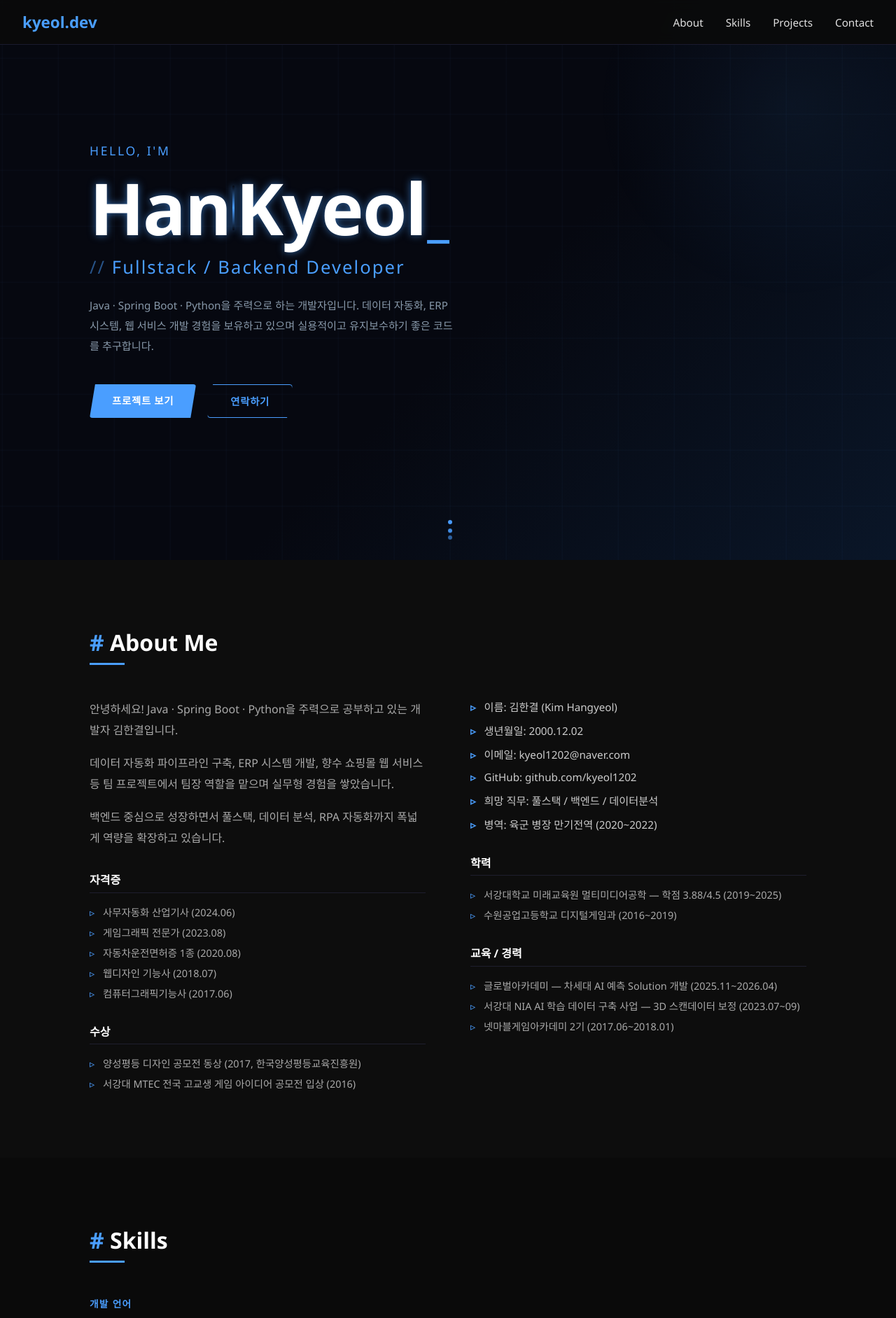
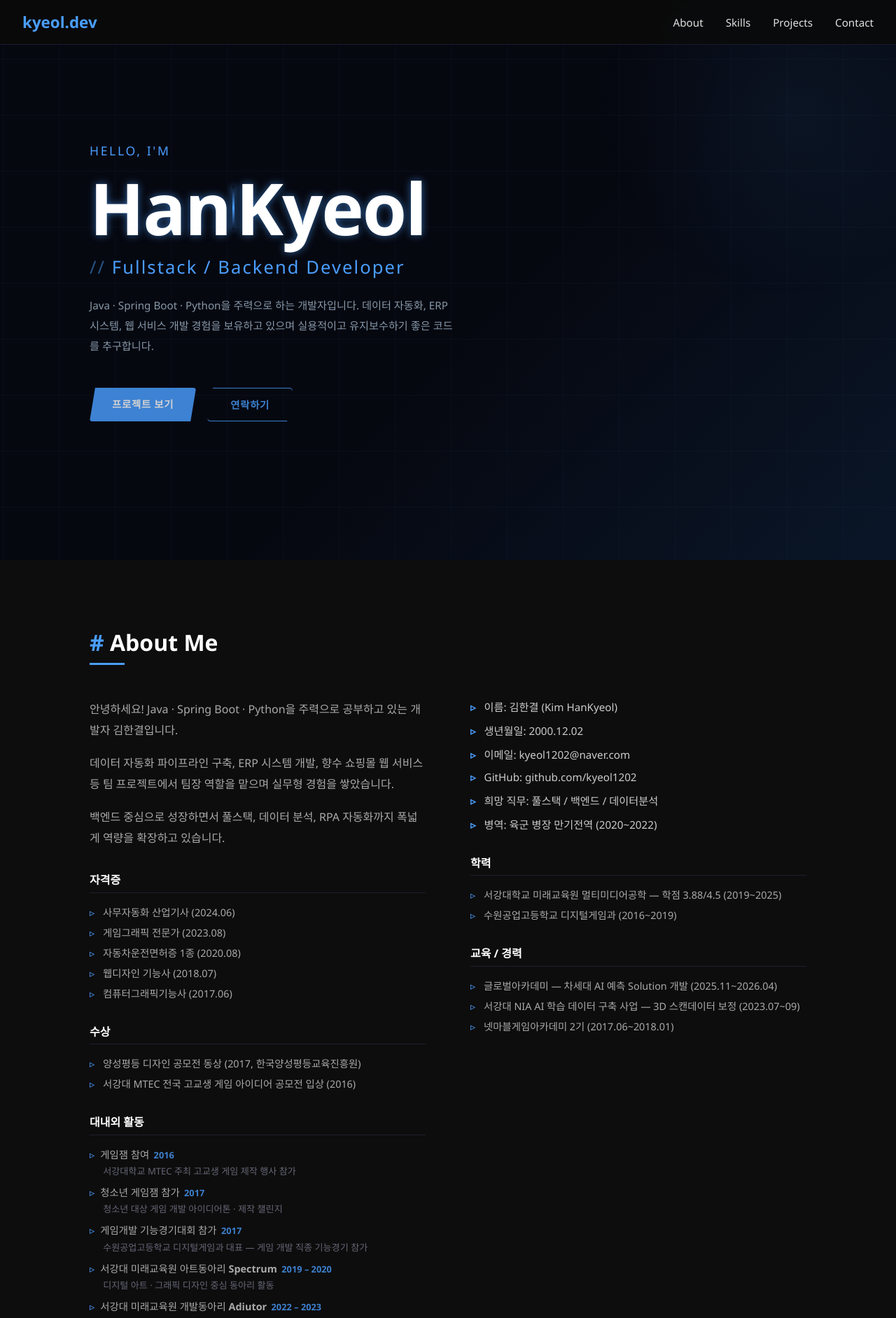
Before and after one commit to kyeol1202/portfolio-site, a React (Create React App) app: page / in a window 1280 px wide. Shown: the top 1883 px of the page at 70% size. Built offline with nearby package versions, Linux system fonts and the light colour scheme.

Commit message:
애니메이션2차수정

```diff
--- a/src/components/About.jsx
+++ b/src/components/About.jsx
@@ -71,6 +71,28 @@ const CertItem = styled.li`
   span { color: #4a9eff; margin-right: 0.5rem; }
 `;
 
+const ActivityItem = styled.li`
+  color: #aaa;
+  font-size: 0.9rem;
+  line-height: 1.6;
+  span.bullet { color: #4a9eff; margin-right: 0.5rem; }
+  span.year {
+    color: #4a9eff;
+    font-weight: 600;
+    font-size: 0.8rem;
+    margin-left: 0.4rem;
+    opacity: 0.8;
+  }
+  em {
+    display: block;
+    font-style: normal;
+    color: #667;
+    font-size: 0.82rem;
+    margin-top: 0.15rem;
+    padding-left: 1.2rem;
+  }
+`;
+
 function About() {
   return (
     <Section id="about">
@@ -79,6 +101,7 @@ function About() {
         <Divider />
       </Reveal>
       <Grid>
+        {/* ── 왼쪽 컬럼 ── */}
         <div>
           <Reveal delay={0.1}>
             <Text>
@@ -94,6 +117,7 @@ function About() {
               폭넓게 역량을 확장하고 있습니다.
             </Text>
           </Reveal>
+
           <Reveal delay={0.2}>
             <SubTitle>자격증</SubTitle>
             <CertList>
@@ -104,6 +128,7 @@ function About() {
               <CertItem><span>▹</span> 컴퓨터그래픽기능사 (2017.06)</CertItem>
             </CertList>
           </Reveal>
+
           <Reveal delay={0.3}>
             <SubTitle>수상</SubTitle>
             <CertList>
@@ -111,11 +136,44 @@ function About() {
               <CertItem><span>▹</span> 서강대 MTEC 전국 고교생 게임 아이디어 공모전 입상 (2016)</CertItem>
             </CertList>
           </Reveal>
+
+          <Reveal delay={0.4}>
+            <SubTitle>대내외 활동</SubTitle>
+            <CertList as="ul">
+              <ActivityItem>
+                <span className="bullet">▹</span>
+                게임잼 참여<span className="year">2016</span>
+                <em>서강대학교 MTEC 주최 고교생 게임 제작 행사 참가</em>
+              </ActivityItem>
+              <ActivityItem>
+                <span className="bullet">▹</span>
+                청소년 게임잼 참가<span className="year">2017</span>
+                <em>청소년 대상 게임 개발 아이디어톤 · 제작 챌린지</em>
+              </ActivityItem>
+              <ActivityItem>
+                <span className="bullet">▹</span>
+                게임개발 기능경기대회 참가<span className="year">2017</span>
+                <em>수원공업고등학교 디지털게임과 대표 — 게임 개발 직종 기능경기 참가</em>
+              </ActivityItem>
+              <ActivityItem>
+                <span className="bullet">▹</span>
+                서강대 미래교육원 아트동아리 <strong>Spectrum</strong><span className="year">2019 – 2020</span>
+                <em>디지털 아트 · 그래픽 디자인 중심 동아리 활동</em>
+              </ActivityItem>
+              <ActivityItem>
+                <span className="bullet">▹</span>
+                서강대 미래교육원 개발동아리 <strong>Adiutor</strong><span className="year">2022 – 2023</span>
+                <em>웹 · 앱 개발 프로젝트 동아리 — 2023년 부회장 역임</em>
+              </ActivityItem>
+            </CertList>
+          </Reveal>
         </div>
+
+        {/* ── 오른쪽 컬럼 ── */}
         <div>
           <Reveal delay={0.15} direction="right">
             <InfoList>
-              <InfoItem><span>▹</span> 이름: 김한결 (Kim Hangyeol)</InfoItem>
+              <InfoItem><span>▹</span> 이름: 김한결 (Kim HanKyeol)</InfoItem>
               <InfoItem><span>▹</span> 생년월일: 2000.12.02</InfoItem>
               <InfoItem><span>▹</span> 이메일: kyeol1202@naver.com</InfoItem>
               <InfoItem><span>▹</span> GitHub: github.com/kyeol1202</InfoItem>
@@ -123,6 +181,7 @@ function About() {
               <InfoItem><span>▹</span> 병역: 육군 병장 만기전역 (2020~2022)</InfoItem>
             </InfoList>
           </Reveal>
+
           <Reveal delay={0.25} direction="right">
             <SubTitle>학력</SubTitle>
             <CertList>
@@ -130,6 +189,7 @@ function About() {
               <CertItem><span>▹</span> 수원공업고등학교 디지털게임과 (2016~2019)</CertItem>
             </CertList>
           </Reveal>
+
           <Reveal delay={0.35} direction="right">
             <SubTitle>교육 / 경력</SubTitle>
             <CertList>
--- a/src/components/Hero.jsx
+++ b/src/components/Hero.jsx
@@ -1,6 +1,7 @@
+import { useState, useEffect, useRef } from 'react';
 import styled, { keyframes, css } from 'styled-components';
 
-/* ── 각 글자별 조립 애니메이션 생성 ── */
+/* ── 조립 (fly-in) ── */
 const makeAssemble = (x, y, r) => keyframes`
   0% {
     transform: translate(${x}px, ${y}px) rotate(${r}deg) scale(0.3);
@@ -9,43 +10,57 @@ const makeAssemble = (x, y, r) => keyframes`
     text-shadow: 0 0 30px #4a9eff, 0 0 60px #4a9eff;
     filter: blur(8px);
   }
-  55% {
-    opacity: 1;
-    filter: blur(0);
-    color: #a0d4ff;
-  }
+  55% { opacity: 1; filter: blur(0); color: #a0d4ff; }
   72% {
     transform: translate(${-x * 0.05}px, ${-y * 0.05}px) rotate(${-r * 0.05}deg) scale(1.08);
-    text-shadow: 0 0 60px #4a9eff, 0 0 120px #4a9eff, 0 0 200px #4a9eff;
+    text-shadow: 0 0 60px #4a9eff, 0 0 120px #4a9eff;
     color: #fff;
   }
   88% {
     transform: translate(${x * 0.015}px, ${y * 0.015}px) rotate(${r * 0.015}deg) scale(0.96);
-    color: #e0f0ff;
   }
   100% {
     transform: translate(0, 0) rotate(0deg) scale(1);
     opacity: 1;
     color: #ffffff;
-    text-shadow: 0 0 12px rgba(74, 158, 255, 0.6);
+    text-shadow: 0 0 12px rgba(74,158,255,0.6);
     filter: blur(0);
   }
 `;
 
-/* 조립 완료 후 이름 전체 펄스 */
+/* ── 분산 (tornado scatter) ── */
+const makeScatter = (x, y, r) => keyframes`
+  0% {
+    transform: translate(0, 0) rotate(0deg) scale(1);
+    opacity: 1;
+    filter: blur(0);
+  }
+  15% {
+    transform: translate(${x * 0.06}px, ${y * 0.06}px) rotate(${r * 0.05}deg) scale(1.06);
+    opacity: 1;
+    color: #4a9eff;
+    filter: blur(0);
+  }
+  100% {
+    transform: translate(${x}px, ${y}px) rotate(${r}deg) scale(0.05);
+    opacity: 0;
+    filter: blur(8px);
+    color: #4a9eff;
+  }
+`;
+
+/* ── 기타 애니메이션 ── */
 const namePulse = keyframes`
   0%   { text-shadow: 0 0 12px rgba(74,158,255,0.6); }
-  50%  { text-shadow: 0 0 40px rgba(74,158,255,1), 0 0 80px rgba(74,158,255,0.5); }
+  50%  { text-shadow: 0 0 50px rgba(74,158,255,1), 0 0 100px rgba(74,158,255,0.4); }
   100% { text-shadow: 0 0 12px rgba(74,158,255,0.6); }
 `;
 
-/* 조립 후 스캔 라인 */
 const scanSlide = keyframes`
   0%   { top: 0%; opacity: 0.9; }
   100% { top: 100%; opacity: 0; }
 `;
 
-/* 배경 에너지 격자 흐름 */
 const gridFlow = keyframes`
   0%   { background-position: 0 0; }
   100% { background-position: 80px 80px; }
@@ -54,6 +69,12 @@ const gridFlow = keyframes`
 const fadeUp = keyframes`
   from { opacity: 0; transform: translateY(28px); }
   to   { opacity: 1; transform: translateY(0); }
+`;
+
+const sweepOut = keyframes`
+  0%   { opacity: 1; transform: translateX(0) skewX(0deg); }
+  40%  { opacity: 0.6; transform: translateX(-30px) skewX(-4deg); }
+  100% { opacity: 0; transform: translateX(-120px) skewX(-8deg); }
 `;
 
 const blink = keyframes`
@@ -66,7 +87,7 @@ const bounceY = keyframes`
   50%       { opacity: 1;   transform: translateY(6px); }
 `;
 
-/* ── 글자 데이터: 시작 위치(x, y), 회전(r), 딜레이 ── */
+/* ── 데이터 ── */
 const LETTERS = [
   { char: 'H', x: -700, y: -280, r: -195, delay: 0.05 },
   { char: 'a', x:  550, y: -420, r:  140, delay: 0.18 },
@@ -78,8 +99,19 @@ const LETTERS = [
   { char: 'l', x:   60, y: -640, r:  185, delay: 0.90 },
 ];
 
-/* 조립 완료 시점 = 마지막 딜레이 + 애니메이션 길이 */
-const ASSEMBLE_DONE = 0.90 + 1.0; // ~1.9s
+/* 토네이도 분산: 가로 소용돌이 — 번갈아 좌/우, 다중 스핀 */
+const SCATTER = [
+  { x: -950, y:  -80, r: -1080, delay: 0.00 },  // H  ← 3 spins
+  { x:  880, y:   70, r:   900, delay: 0.04 },  // a  → 2.5
+  { x: -780, y:  130, r:  -720, delay: 0.02 },  // n  ← 2
+  { x:  980, y: -100, r:  1080, delay: 0.06 },  // K  → 3
+  { x: -870, y:   60, r:  -900, delay: 0.08 },  // y  ← 2.5
+  { x:  730, y:  -70, r:   720, delay: 0.05 },  // e  → 2
+  { x: -940, y:  100, r: -1080, delay: 0.07 },  // o  ← 3
+  { x:  820, y:   90, r:   900, delay: 0.03 },  // l  → 2.5
+];
+
+const ASSEMBLE_DONE = 0.90 + 1.0; // 마지막 글자 딜레이 + 애니메이션 시간
 
 /* ── Styled Components ── */
 
@@ -90,12 +122,10 @@ const Section = styled.section`
   justify-content: center;
   align-items: flex-start;
   padding: 0 10%;
-  background:
-    linear-gradient(135deg, #060810 55%, #0a1628 100%);
+  background: linear-gradient(135deg, #060810 55%, #0a1628 100%);
   position: relative;
   overflow: hidden;
 
-  /* 에너지 격자 배경 */
   &::before {
     content: '';
     position: absolute;
@@ -108,21 +138,18 @@ const Section = styled.section`
     pointer-events: none;
   }
 
-  /* 코너 글로우 */
   &::after {
     content: '';
     position: absolute;
     width: 600px;
     height: 600px;
     background: radial-gradient(circle, rgba(74,158,255,0.07) 0%, transparent 65%);
-    top: -150px;
-    right: -150px;
+    top: -150px; right: -150px;
     border-radius: 50%;
     pointer-events: none;
   }
 `;
 
-/* 조립 완료 후 흐르는 스캔 라인 */
 const ScanLine = styled.div`
   position: absolute;
   left: 0;
@@ -138,44 +165,54 @@ const NameRow = styled.div`
   display: flex;
   align-items: baseline;
   line-height: 1;
-  /* 조립 완료 후 전체 이름 펄스 */
-  animation: ${namePulse} 2s ease ${ASSEMBLE_DONE + 0.15}s 2;
+  animation: ${namePulse} 2s ease ${ASSEMBLE_DONE + 0.2}s 2;
 `;
 
+/* 글자: phase에 따라 조립 or 분산 */
 const LetterSpan = styled.span`
   display: inline-block;
   font-size: clamp(3rem, 8vw, 7rem);
   font-weight: 900;
-  font-family: 'Segoe UI', 'Roboto', sans-serif;
   letter-spacing: -0.02em;
   color: #ffffff;
   text-shadow: 0 0 12px rgba(74,158,255,0.6);
+  opacity: 1;
 
-  ${({ $x, $y, $r, $delay }) => css`
-    animation: ${makeAssemble($x, $y, $r)} 1s cubic-bezier(0.22, 1, 0.36, 1) ${$delay}s both;
-  `}
+  ${({ $phase, $x, $y, $r, $delay, $sx, $sy, $sr, $sdelay }) => {
+    if ($phase === 'assembling')
+      return css`animation: ${makeAssemble($x, $y, $r)} 1s cubic-bezier(0.22,1,0.36,1) ${$delay}s both;`;
+    if ($phase === 'scattered')
+      return css`animation: ${makeScatter($sx, $sy, $sr)} 0.6s ease-in ${$sdelay}s forwards;`;
+    return '';
+  }}
 `;
 
-/* "Han" / "Kyeol" 사이 구분선 (조립 잠금 이음새 느낌) */
-const Divider = styled.span`
+const NameDivider = styled.span`
   display: inline-block;
   width: 3px;
   height: clamp(2rem, 5vw, 4.5rem);
   background: linear-gradient(180deg, transparent, #4a9eff, transparent);
   margin: 0 0.15em;
   border-radius: 2px;
+  align-self: center;
+  box-shadow: 0 0 10px #4a9eff;
   opacity: 0;
   animation: ${fadeUp} 0.3s ease ${ASSEMBLE_DONE}s both;
-  box-shadow: 0 0 10px #4a9eff;
-  align-self: center;
 `;
 
 const Cursor = styled.span`
   font-size: clamp(2.5rem, 6vw, 5.5rem);
   font-weight: 900;
   color: #4a9eff;
+  margin-left: 2px;
   animation: ${blink} 1s step-end infinite;
-  margin-left: 2px;
+`;
+
+/* 텍스트 콘텐츠: scatter 시 가로로 쓸려나감 */
+const TextBlock = styled.div`
+  ${({ $phase }) =>
+    $phase === 'scattered' &&
+    css`animation: ${sweepOut} 0.5s ease-in 0.05s forwards;`}
 `;
 
 const Greeting = styled.p`
@@ -197,10 +234,7 @@ const Role = styled.h2`
   opacity: 0;
   animation: ${fadeUp} 0.5s ease ${ASSEMBLE_DONE + 0.2}s both;
 
-  &::before {
-    content: '// ';
-    opacity: 0.5;
-  }
+  &::before { content: '// '; opacity: 0.5; }
 `;
 
 const Description = styled.p`
@@ -277,26 +311,72 @@ const ScrollDot = styled.div`
 
 /* ── Component ── */
 function Hero() {
-  const han   = LETTERS.slice(0, 3);  // H a n
-  const kyeol = LETTERS.slice(3);     // K y e o l
+  const phaseRef  = useRef('assembling');
+  const [phase, setPhaseState]   = useState('assembling');
+  const [contentKey, setContentKey] = useState(0);
+
+  const setPhase = (p) => { phaseRef.current = p; setPhaseState(p); };
+
+  /* assembling → idle (조립 완료 후) */
+  useEffect(() => {
+    if (phase !== 'assembling') return;
+    const t = setTimeout(
+      () => { if (phaseRef.current === 'assembling') setPhase('idle'); },
+      (ASSEMBLE_DONE + 0.6) * 1000,
+    );
+    return () => clearTimeout(t);
+  }, [phase, contentKey]);
+
+  /* 스크롤: 아래 → 분산 / 위 → 재조립 */
+  useEffect(() => {
+    const onScroll = () => {
+      const sy = window.scrollY;
+      if (sy > 80  && phaseRef.current === 'idle')      setPhase('scattered');
+      if (sy < 30  && phaseRef.current === 'scattered') {
+        setContentKey((k) => k + 1);
+        setPhase('assembling');
+      }
+    };
+    window.addEventListener('scroll', onScroll, { passive: true });
+    return () => window.removeEventListener('scroll', onScroll);
+  }, []);
+
+  const han   = LETTERS.slice(0, 3);
+  const kyeol = LETTERS.slice(3);
 
   return (
     <Section id="hero">
-      <ScanLine />
+      {/* key 변경 시 ScanLine도 재시작 */}
+      <ScanLine key={`scan-${contentKey}`} />
 
+      {/* display:contents → flex 레이아웃을 Section이 직접 관리 */}
+      <div key={contentKey} style={{ display: 'contents' }}>
+
+        <TextBlock $phase={phase}>
           <Greeting>Hello, I&apos;m</Greeting>
+        </TextBlock>
 
         <NameRow>
-        {han.map((l) => (
-          <LetterSpan key={l.char} $x={l.x} $y={l.y} $r={l.r} $delay={l.delay}>
+          {han.map((l, i) => (
+            <LetterSpan
+              key={l.char}
+              $phase={phase}
+              $x={l.x} $y={l.y} $r={l.r} $delay={l.delay}
+              $sx={SCATTER[i].x} $sy={SCATTER[i].y} $sr={SCATTER[i].r} $sdelay={SCATTER[i].delay}
+            >
               {l.char}
             </LetterSpan>
           ))}
 
-        <Divider />
+          <NameDivider />
 
-        {kyeol.map((l) => (
-          <LetterSpan key={l.char} $x={l.x} $y={l.y} $r={l.r} $delay={l.delay}>
+          {kyeol.map((l, i) => (
+            <LetterSpan
+              key={l.char}
+              $phase={phase}
+              $x={l.x} $y={l.y} $r={l.r} $delay={l.delay}
+              $sx={SCATTER[i + 3].x} $sy={SCATTER[i + 3].y} $sr={SCATTER[i + 3].r} $sdelay={SCATTER[i + 3].delay}
+            >
               {l.char}
             </LetterSpan>
           ))}
@@ -304,24 +384,24 @@ function Hero() {
           <Cursor>_</Cursor>
         </NameRow>
 
+        <TextBlock $phase={phase}>
           <Role>Fullstack / Backend Developer</Role>
-
           <Description>
             Java · Spring Boot · Python을 주력으로 하는 개발자입니다.
             데이터 자동화, ERP 시스템, 웹 서비스 개발 경험을 보유하고 있으며
             실용적이고 유지보수하기 좋은 코드를 추구합니다.
           </Description>
-
           <ButtonGroup>
             <PrimaryBtn href="#projects">프로젝트 보기</PrimaryBtn>
             <SecondaryBtn href="#contact">연락하기</SecondaryBtn>
           </ButtonGroup>
+        </TextBlock>
 
         <ScrollHint>
-        <ScrollDot />
-        <ScrollDot />
-        <ScrollDot />
+          <ScrollDot /><ScrollDot /><ScrollDot />
         </ScrollHint>
+
+      </div>
     </Section>
   );
 }
```
Lines whose indentation alone changed are shown as unchanged.
